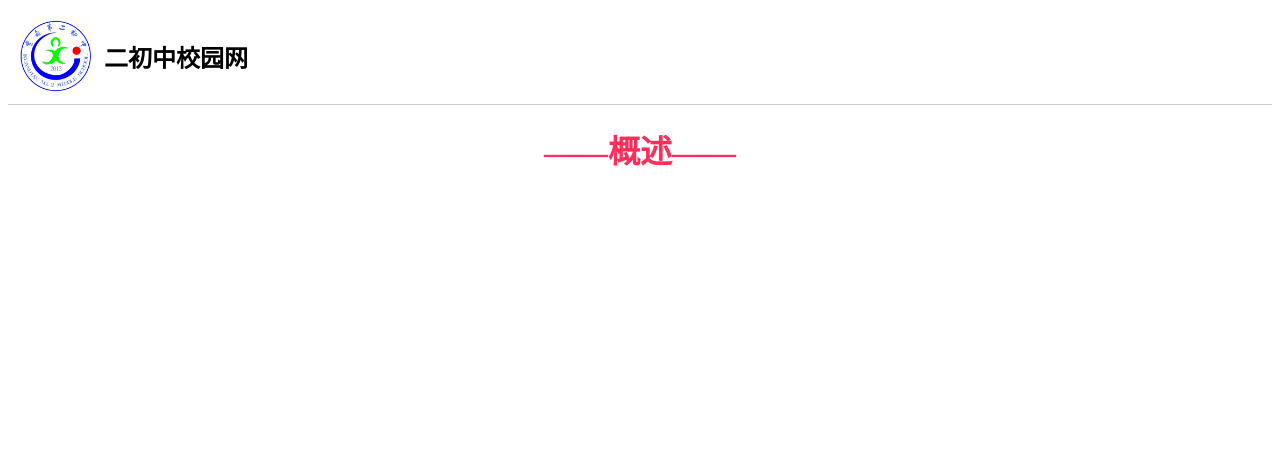
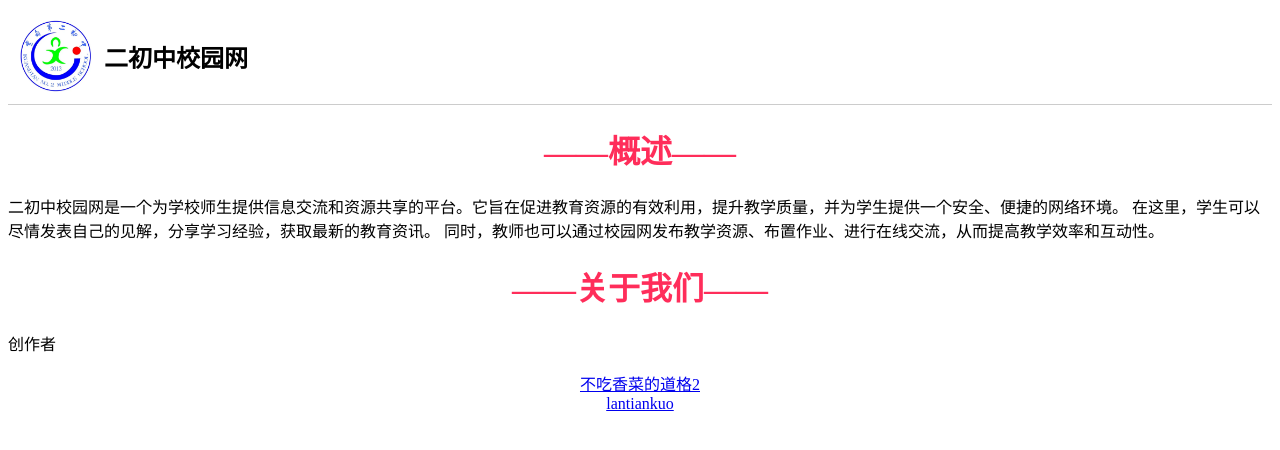
Before and after one commit to lantiankuo/web, a plain HTML site: page Page/index.html in a window 1280 px wide. Drawn offline with Linux system fonts and the light colour scheme; a web font is replaced by a local one.

Commit message:
修改了index.html

```diff
--- a/Page/index.html
+++ b/Page/index.html
@@ -12,6 +12,15 @@
   </div>
   <div id="body">
     <h1>概述</h1>
+    二初中校园网是一个为学校师生提供信息交流和资源共享的平台。它旨在促进教育资源的有效利用，提升教学质量，并为学生提供一个安全、便捷的网络环境。
+在这里，学生可以尽情发表自己的见解，分享学习经验，获取最新的教育资讯。
+同时，教师也可以通过校园网发布教学资源、布置作业、进行在线交流，从而提高教学效率和互动性。
+    <h1>关于我们</h1>
+    创作者
+    <p style="text-align: center;text-decoration: none;color: #000;">
+    <a href="https://space.bilibili.com/3493082693634731">不吃香菜的道格2</a></br>
+    <a href="https://space.bilibili.com/3546746229623272">lantiankuo</a>
+    </p>
   </div>
 </body>
 </html>
```
